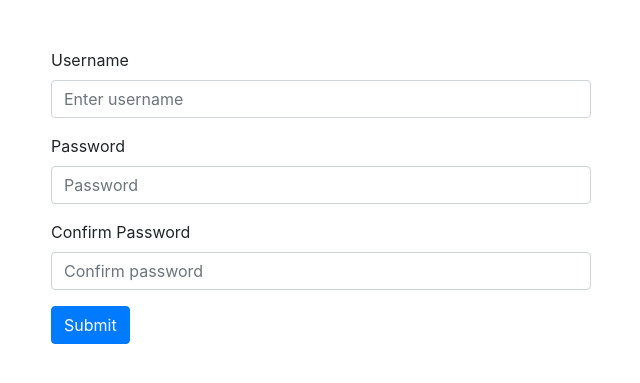
After one commit to fellipegpbotelho/django-basics, a Django app: page / in a window 1280 px wide. The commit adds this page. Shown: the top 383 px of the page, without its empty margins (319-959 px from the left). Run offline with Django 3.2, Linux system fonts and the light colour scheme; some libraries are stand-ins or nearby versions.

Commit message:
create user register

```diff
--- a/composeexample/settings.py
+++ b/composeexample/settings.py
@@ -78,8 +78,9 @@ DATABASES = {
         'ENGINE': 'django.db.backends.postgresql',
         'NAME': 'postgres',
         'USER': 'postgres',
+        'PASSWORD': 'postgres',
         'HOST': 'db',
-        'PORT': 5432
+        'PORT': 5432,
     }
 }
 
--- a/composeexample/urls.py
+++ b/composeexample/urls.py
@@ -14,8 +14,9 @@ Including another URLconf
     2. Add a URL to urlpatterns:  path('blog/', include('blog.urls'))
 """
 from django.contrib import admin
-from django.urls import path
+from django.urls import path, include
 
 urlpatterns = [
+    path('', include('person_portfolio.urls')),
     path('admin/', admin.site.urls),
 ]
--- a/person_portfolio/templates/base.html
+++ b/person_portfolio/templates/base.html
@@ -9,7 +9,7 @@
           href="{% static 'css/bootstrap.min.css' %}"
           integrity="sha384-ggOyR0iXCbMQv3Xipma34MD+dH/1fQ784/j6cY/iJTQUOhcWr7x9JvoRxT2MZw1T"
           crossorigin="anonymous">
-    <title>Django Authentication System - HLAB</title>
+    <title>Django</title>
 </head>
 <body>
 {% block content %}
--- /dev/null
+++ b/person_portfolio/templates/register.html
@@ -0,0 +1,32 @@
+{% extends 'base.html' %}
+{% block content %}
+    <div class="container">
+        <div class="row">
+            <br>
+            <br>
+        </div>
+        <div class="row">
+            <div class="col-md-6 offset-3">
+                <form method="post">
+                    {% csrf_token %}
+                    <div class="form-group">
+                        <label for="username">Username</label>
+                        <input type="text" class="form-control" name="username" id="username" aria-describedby="emailHelp"
+                               placeholder="Enter username" required/>
+                    </div>
+                    <div class="form-group">
+                        <label for="password1">Password</label>
+                        <input type="password" class="form-control" name="password1" id="password1"
+                               placeholder="Password" required/>
+                    </div>
+                    <div class="form-group">
+                        <label for="password2">Confirm Password</label>
+                        <input type="password" class="form-control" name="password2" id="password2"
+                               placeholder="Confirm password" required/>
+                    </div>
+                    <button type="submit" class="btn btn-primary">Submit</button>
+                </form>
+            </div>
+        </div>
+    </div>
+{% endblock %}
--- /dev/null
+++ b/person_portfolio/urls.py
@@ -0,0 +1,7 @@
+from django.urls import path
+
+from . import views
+
+urlpatterns = [
+    path('', views.sign_up, name='user_sign')
+]
--- a/person_portfolio/views.py
+++ b/person_portfolio/views.py
@@ -1,3 +1,19 @@
 from django.shortcuts import render
+from django.contrib.auth.forms import UserCreationForm
+from django.contrib.auth import login, authenticate
+from django.http import HttpResponse
 
-# Create your views here.
+
+def sign_up(request):
+    if request.method == 'POST':
+        form = UserCreationForm(request.POST)
+        if form.is_valid():
+            form.save()
+            username = form.cleaned_data.get('username')
+            password = form.cleaned_data.get('password1')
+            user = authenticate(username=username, password=password)
+            login(request, user)
+            return HttpResponse('A new user has been successfully registered')
+    else:
+        form = UserCreationForm()
+    return render(request, 'register.html', {'form': form})
```
